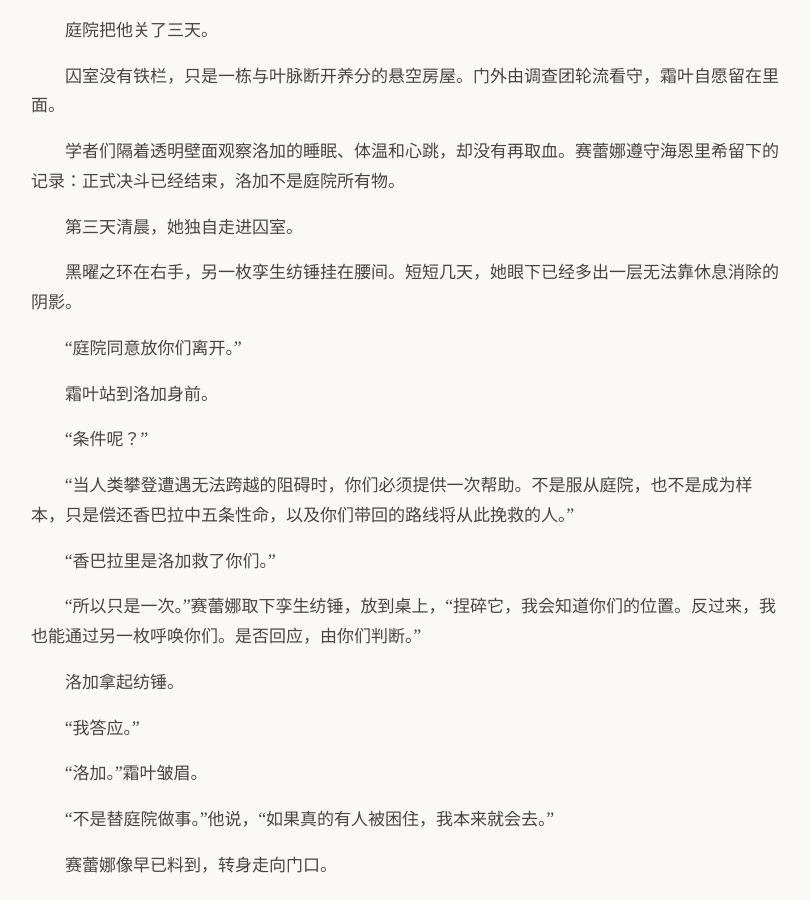
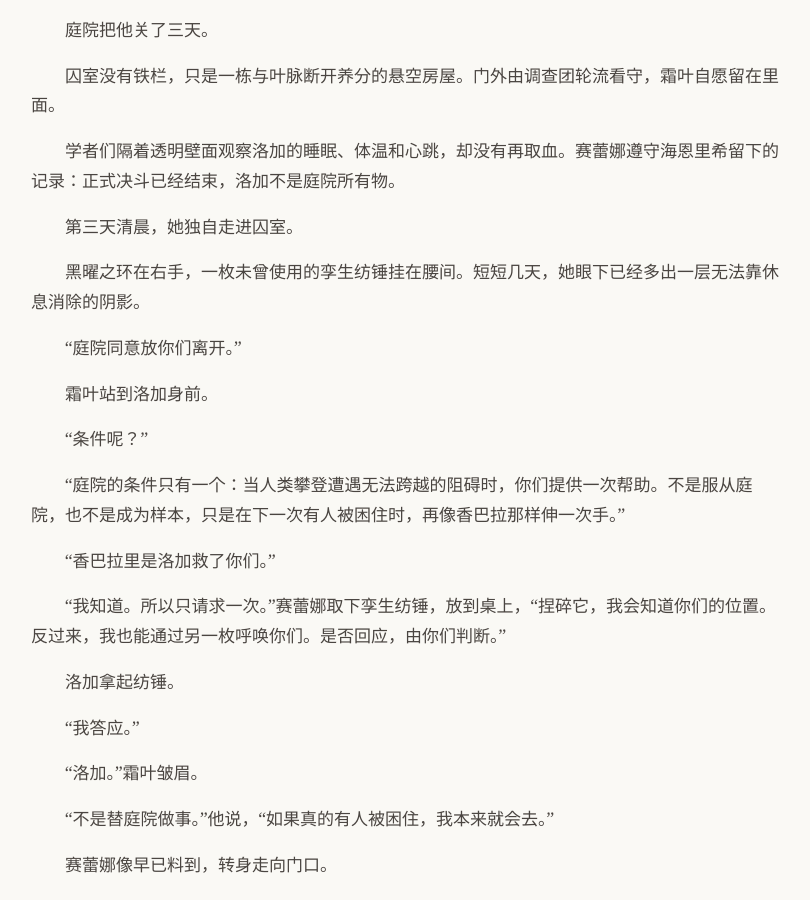
Before and after one commit to yihenc/yihenc.github.io, a Jekyll site: the page built from _posts/2026-03-09-漫游.md, in a window 1280 px wide and 900 px high, scrolled down 2231 px. Shown: the whole window, without its empty margins (233-1043 px from the left). Built offline with Jekyll 4.4.1, drawn with Linux system fonts in a browser that asks for light colours; nearby versions of some CDN libraries; some of the changed text lies outside the part shown.

Commit message:
Edit: 精校漫游并统一人物与道具连续性

```diff
--- a/_posts/2026-03-09-漫游.md
+++ b/_posts/2026-03-09-漫游.md
@@ -91,7 +91,7 @@ date: 2026-03-09 00:00 +0000
 
 第三天清晨，她独自走进囚室。
 
-黑曜之环在右手，另一枚孪生纺锤挂在腰间。短短几天，她眼下已经多出一层无法靠休息消除的阴影。
+黑曜之环在右手，一枚未曾使用的孪生纺锤挂在腰间。短短几天，她眼下已经多出一层无法靠休息消除的阴影。
 
 “庭院同意放你们离开。”
 
@@ -99,11 +99,11 @@ date: 2026-03-09 00:00 +0000
 
 “条件呢？”
 
-“当人类攀登遭遇无法跨越的阻碍时，你们必须提供一次帮助。不是服从庭院，也不是成为样本，只是偿还香巴拉中五条性命，以及你们带回的路线将从此挽救的人。”
+“庭院的条件只有一个：当人类攀登遭遇无法跨越的阻碍时，你们提供一次帮助。不是服从庭院，也不是成为样本，只是在下一次有人被困住时，再像香巴拉那样伸一次手。”
 
 “香巴拉里是洛加救了你们。”
 
-“所以只是一次。”赛蕾娜取下孪生纺锤，放到桌上，“捏碎它，我会知道你们的位置。反过来，我也能通过另一枚呼唤你们。是否回应，由你们判断。”
+“我知道。所以只请求一次。”赛蕾娜取下孪生纺锤，放到桌上，“捏碎它，我会知道你们的位置。反过来，我也能通过另一枚呼唤你们。是否回应，由你们判断。”
 
 洛加拿起纺锤。
 
@@ -259,7 +259,7 @@ date: 2026-03-09 00:00 +0000
 
 洛加与霜叶对视。
 
-过去一个月，他们已经救下六个肉饵，把其中五个送回家。拉娜是最后一个。
+过去一个月，他们已经救下六个肉饵。除拉娜外，五个孩子都说得出家所在的街巷，正由两人一并护送下树。
 
 “那我们就下树。”洛加说。
 
@@ -401,7 +401,7 @@ date: 2026-03-09 00:00 +0000
 
 他把眼球放进回放仪。
 
-“这里有根之深渊、白焰、菌骸，也有每一个被你称作部件的人临死前的恐惧。”
+“这里有根之深渊、白焰和菌骸，也有一个被你称作部件的人，在每一次死亡前怎样恐惧。”
 
 仪器被扣到王子脸上。
 
```
Also changed, not shown: other parts of _posts/2026-03-09-漫游.md (+1 -1 lines).
